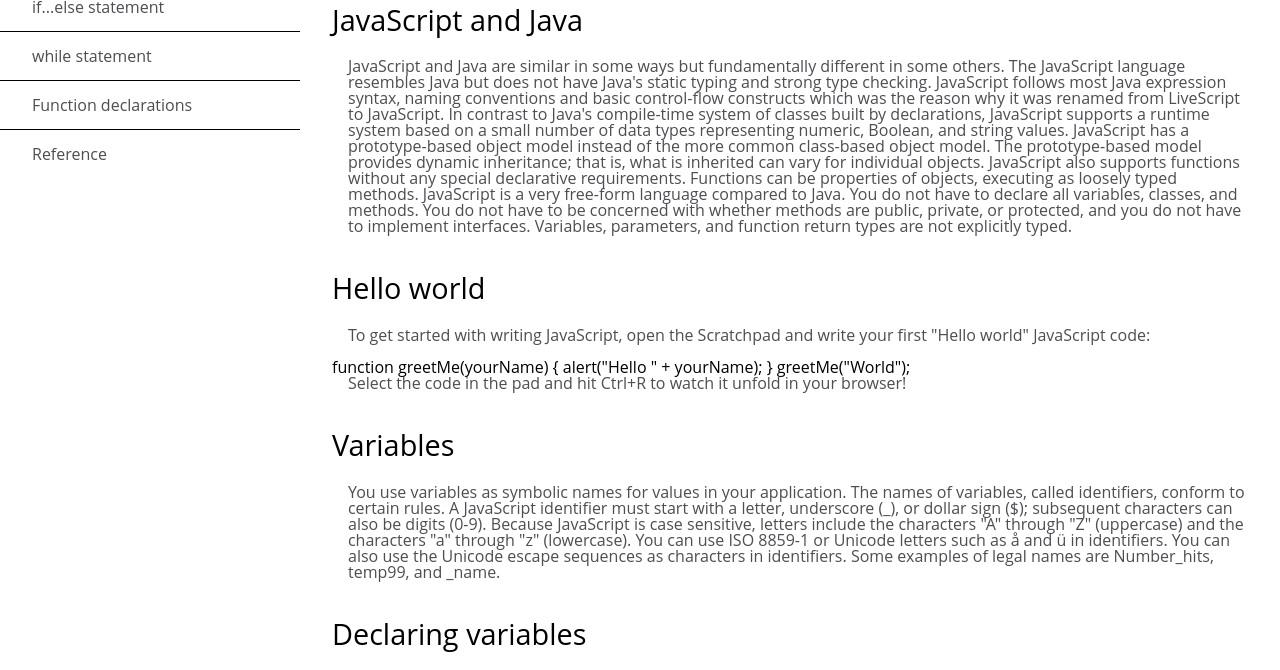
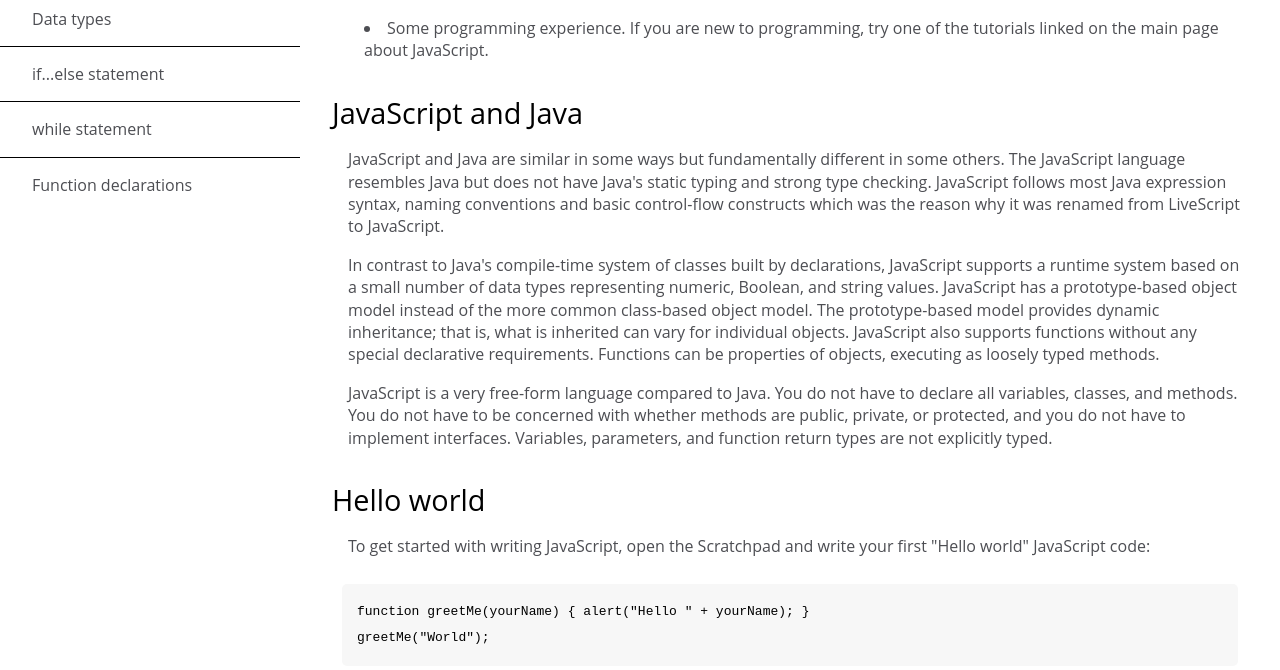
Before and after one commit to sihoonathan/javascript_documentation, a plain HTML site: page index.html in a window 1280 px wide. Shown: the part 604-1274 px from the top of the page. Drawn offline with Linux system fonts and the light colour scheme.

Commit message:
css complete

```diff
--- a/index.html
+++ b/index.html
@@ -80,23 +80,20 @@
               follows
               most Java expression syntax, naming conventions and basic control-flow constructs which was the reason why
               it
-              was renamed from LiveScript to JavaScript.
-
-              In contrast to Java's compile-time system of classes built by declarations, JavaScript supports a runtime
+              was renamed from LiveScript to JavaScript.</p>
+            <p>In contrast to Java's compile-time system of classes built by declarations, JavaScript supports a runtime
               system based on a small number of data types representing numeric, Boolean, and string values. JavaScript
               has
               a prototype-based object model instead of the more common class-based object model. The prototype-based
               model
               provides dynamic inheritance; that is, what is inherited can vary for individual objects. JavaScript also
               supports functions without any special declarative requirements. Functions can be properties of objects,
-              executing as loosely typed methods.
-
-              JavaScript is a very free-form language compared to Java. You do not have to declare all variables,
+              executing as loosely typed methods.</p>
+            <p>JavaScript is a very free-form language compared to Java. You do not have to declare all variables,
               classes,
               and methods. You do not have to be concerned with whether methods are public, private, or protected, and
               you
-              do not have to implement interfaces. Variables, parameters, and function return types are not explicitly
-              typed.</p>
+              do not have to implement interfaces. Variables, parameters, and function return types are not explicitly typed.</p>
           </article>
         </section>
         <section class="main-section" id="Hello_World">
@@ -104,9 +101,8 @@
           <article>
             <p>To get started with writing JavaScript, open the Scratchpad and write your first "Hello world" JavaScript
               code:</p>
-            <code>function greetMe(yourName) { alert("Hello " + yourName); }
-              greetMe("World");
-            </code>
+            <code>function greetMe(yourName) { alert("Hello " + yourName); }<br>
+              greetMe("World");</code>
             <p>Select the code in the pad and hit Ctrl+R to watch it unfold in your browser!</p>
           </article>
         </section>
--- a/style.css
+++ b/style.css
@@ -2,6 +2,7 @@
     position: relative;
     font-family: "Open Sans", Arial, sans-serif;
     height: 100vh;
+    line-height: 1.4rem;
 }
 
 nav {
@@ -82,6 +83,7 @@ ul li {
         height: 45%;
         background-color: white;
     }
+
     nav header {
         position: static;
         height: 20%;
@@ -98,12 +100,18 @@ ul li {
         position: static;
         height: 55%;
     }
+}
 
-
-
-
-
-
-
-
+code {
+    font-family: monospace;
+    display: block;
+    text-align: left;
+    position: relative;
+    word-break: normal;
+    word-wrap: normal;
+    line-height: 2;
+    background-color: #f7f7f7;
+    padding: 15px;
+    margin: 10px;
+    border-radius: 5px;
 }
```
